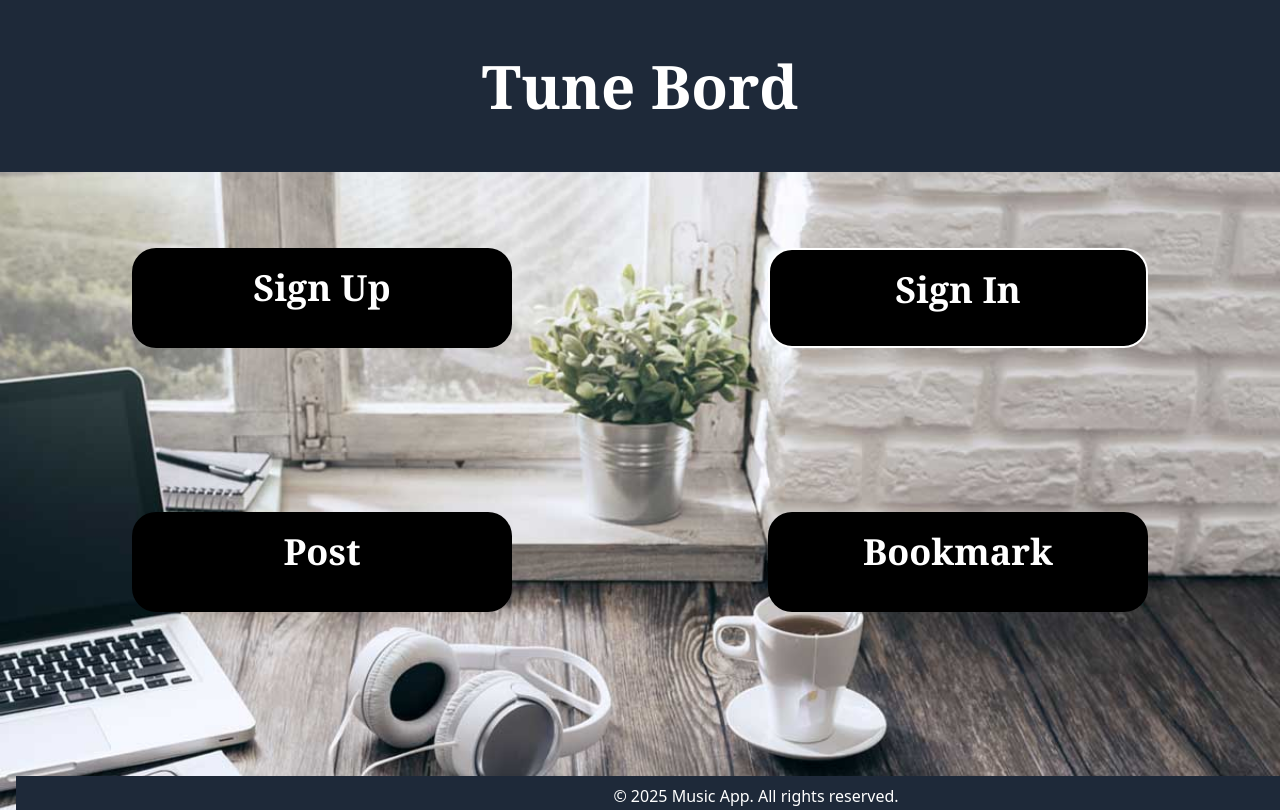
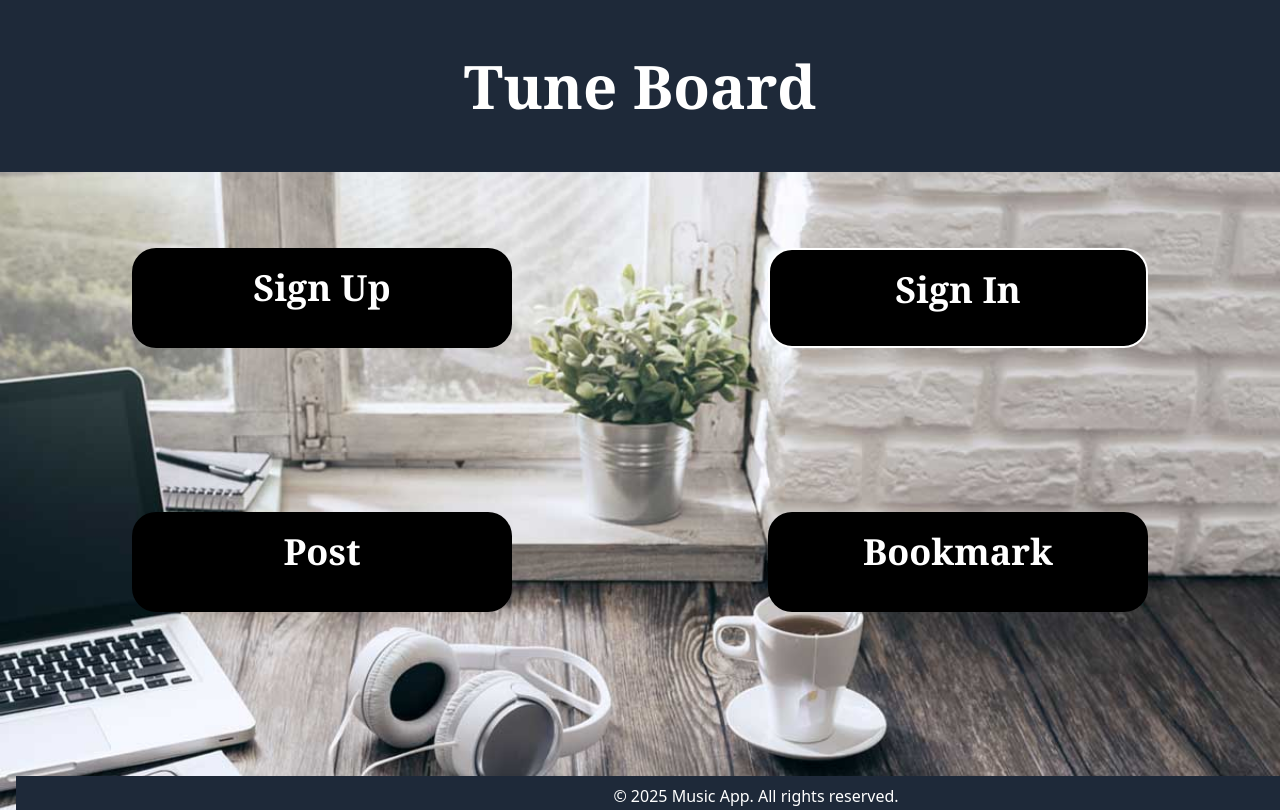
Before and after one commit to Elur97/music-app, a Next.js app: page / in a window 1280 px wide. Shown: the top 810 px of the page. Built offline with nearby package versions, Linux system fonts and the light colour scheme.

Commit message:
Update layout.js

```diff
--- a/app/layout.js
+++ b/app/layout.js
@@ -7,7 +7,7 @@ export default function Layout({ children }) {
 
         {/* ヘッダー (横幅いっぱいに広げる) */}
         <header className="bg-gray-800 w-full p-14 px-14 text-white text-center">
-          <h1 className="font-serif text-5xl sm:text-6xl font-bold">Tune Bord</h1>
+          <h1 className="font-serif text-5xl sm:text-6xl font-bold">Tune Board</h1>
         </header>
 
         {/* メインコンテンツ */}
```
